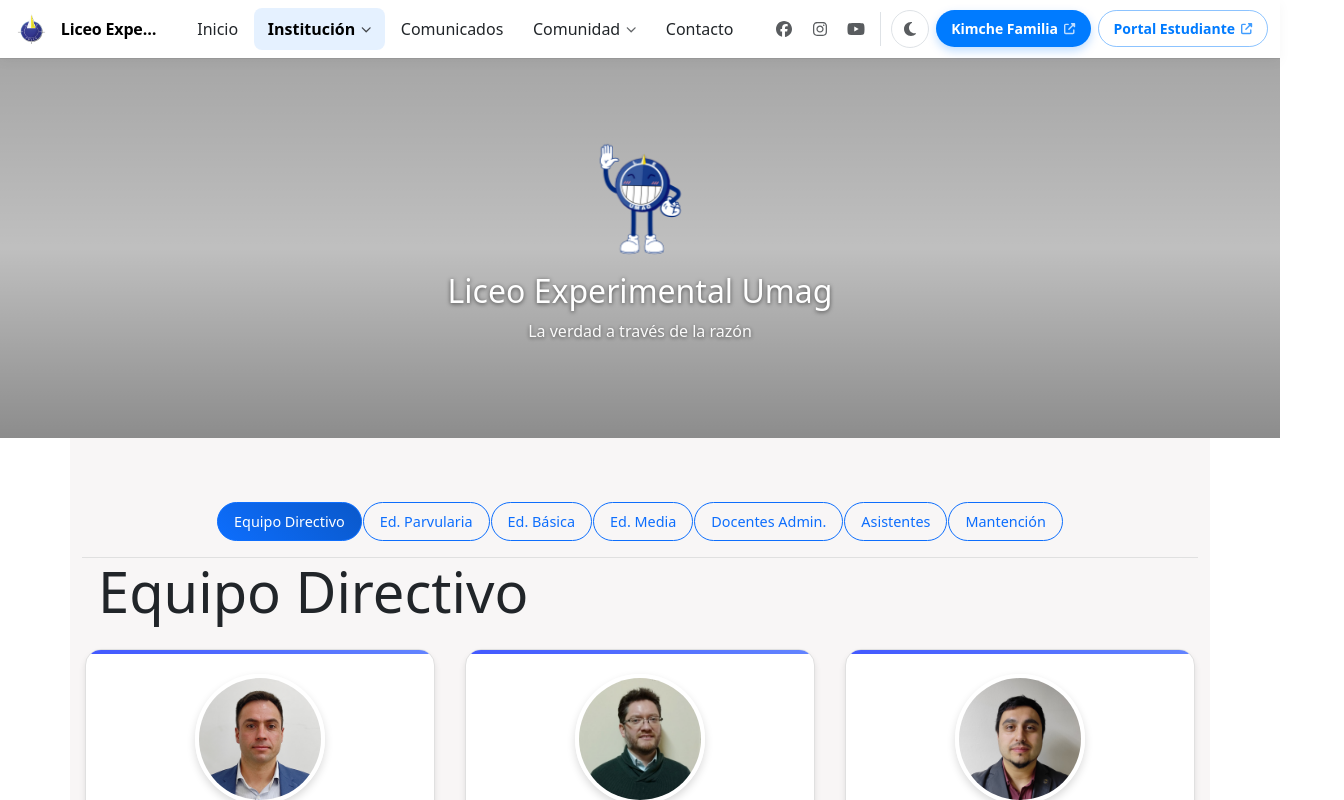
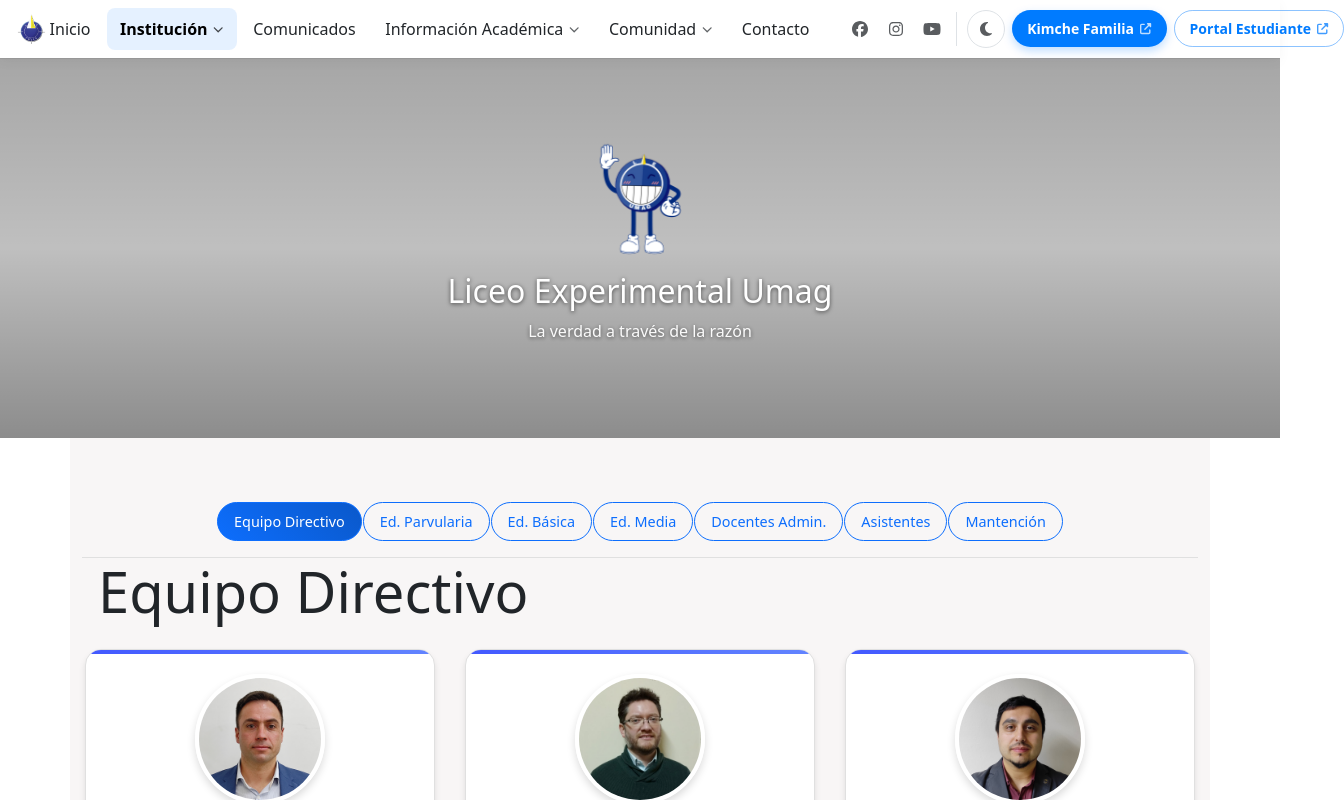
Before and after one commit to LuisSubiabre/leumag, a React (Vite) app: page /Estamentos in a window 1280 px wide. Shown: the top 800 px of the page, 1344 px wide, since content can reach past the window. Built offline with nearby package versions, Linux system fonts and the light colour scheme.

Commit message:
feat: update routing in App component and enhance Footer and Navbar with new links for Comunicados, Horarios, and Matricula

```diff
--- a/src/App.jsx
+++ b/src/App.jsx
@@ -55,6 +55,7 @@ function App() {
         <Route path="/BecaVulnerabilidad" element={<BecaVulnerabilidad />} />
         <Route path="/Reuniones" element={<Reuniones />} />
         <Route path="/matricula" element={<MatriculaPage />} />
+        <Route path="/Matricula" element={<MatriculaPage />} />
         <Route path="/CentroDePadres" element={<CentroDePadres />} />
         <Route path="/CentroDeAlumnos" element={<CentroDeAlumnos />} />
         <Route path="/cards" element={<CardShowcase />} />
--- a/src/components/Footer.jsx
+++ b/src/components/Footer.jsx
@@ -54,10 +54,13 @@ const Footer = () => {
                                     <Link to={'/Estamentos'} className="text-reset">Estamentos</Link>
                                 </p>
                                 <p>
-                                    <Link to={'/Contacto'} className="text-reset">Contacto</Link>
+                                    <Link to={'/Comunicados'} className="text-reset">Comunicados</Link>
                                 </p>
                                 <p>
-                                    <Link to={'/BecaVulnerabilidad'} className="text-reset">Beca Vulnerabilidad 2027</Link>
+                                    <Link to={'/Horarios'} className="text-reset">Horarios</Link>
+                                </p>
+                                <p>
+                                    <Link to={'/Contacto'} className="text-reset">Contacto</Link>
                                 </p>
                             </div>
                             <div className="col-md-4 col-lg-3 col-xl-3 mx-auto mb-md-0 mb-4">
--- a/src/components/NavbarTop.jsx
+++ b/src/components/NavbarTop.jsx
@@ -20,10 +20,21 @@ const NAV_ITEMS = [
     items: [
       { label: "Nosotros", to: "/Nosotros" },
       { label: "Estamentos", to: "/Estamentos" },
-      { label: "Beca Vulnerabilidad 2027", to: "/BecaVulnerabilidad" },
     ],
   },
   { type: "link", label: "Comunicados", to: "/Comunicados" },
+  {
+    type: "dropdown",
+    id: "vida-escolar",
+    label: "Información Académica",
+    items: [
+      { label: "Horarios", to: "/Horarios" },
+      { label: "Evaluaciones", to: "/Evaluaciones" },
+      { label: "Calendario", to: "/CalendarioOficial" },
+      { label: "Materiales", to: "/Materiales" },
+      { label: "Matrícula", to: "/matricula" },
+    ],
+  },
   {
     type: "dropdown",
     id: "comunidad",
```
